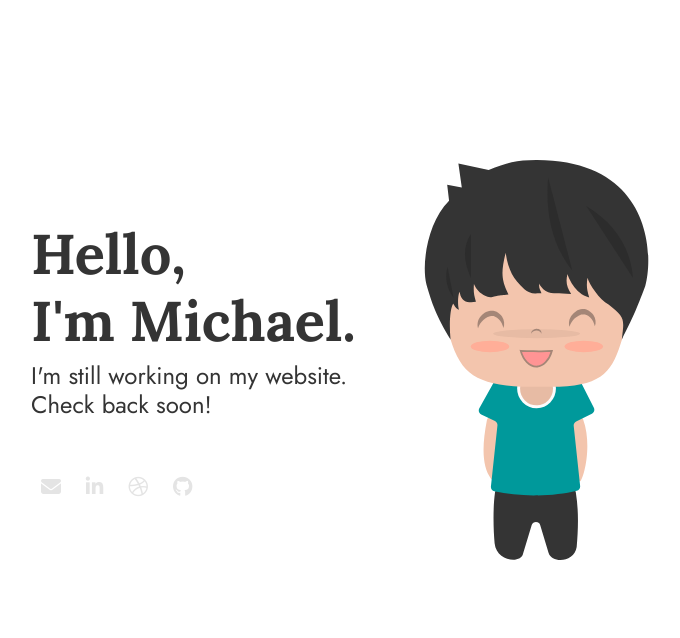
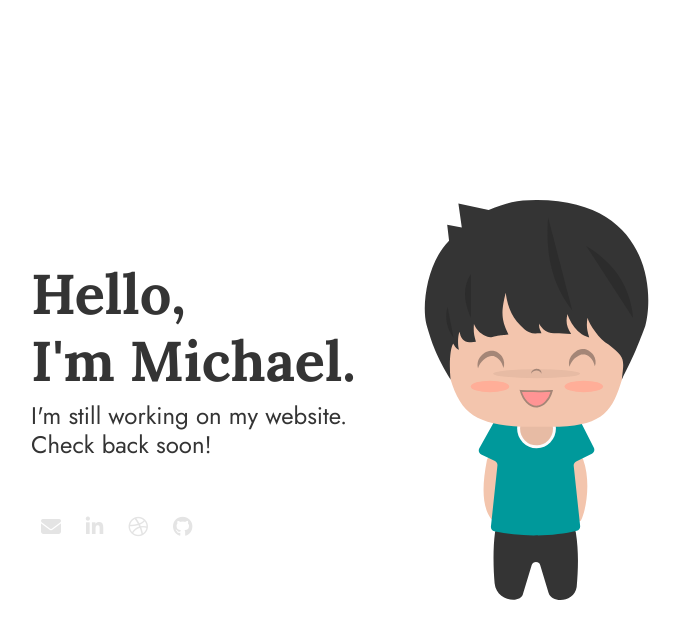
Before and after one commit to mchlwng/mchlwng, a plain HTML site: page index.html in a window 1280 px wide. Shown: the whole page, without its empty margins (225-905 px from the left). Drawn offline with nearby package versions, Linux system fonts and the light colour scheme.

Commit message:
Update index.html

```diff
--- a/index.html
+++ b/index.html
@@ -37,7 +37,7 @@
 <!-- Body -->
 <body>
   <div class="container-fluid">
-      <div class="row" style="margin: 0; position: absolute; top: 45%; -ms-transform: translateY(-50%); transform: translateY(-50%);">
+      <div class="row" style="margin: 0; position: absolute; top: 50%; -ms-transform: translateY(-50%); transform: translateY(-50%);">
         <div class="col-md-5 order-md-12 order-lg-12 col-lg-5 col-xl-6 title-text col">
           <a href="index.html">
             <img class="me" src="images/me-standing.svg" style="max-height:50vh; position:relative; right: 0;">
```
